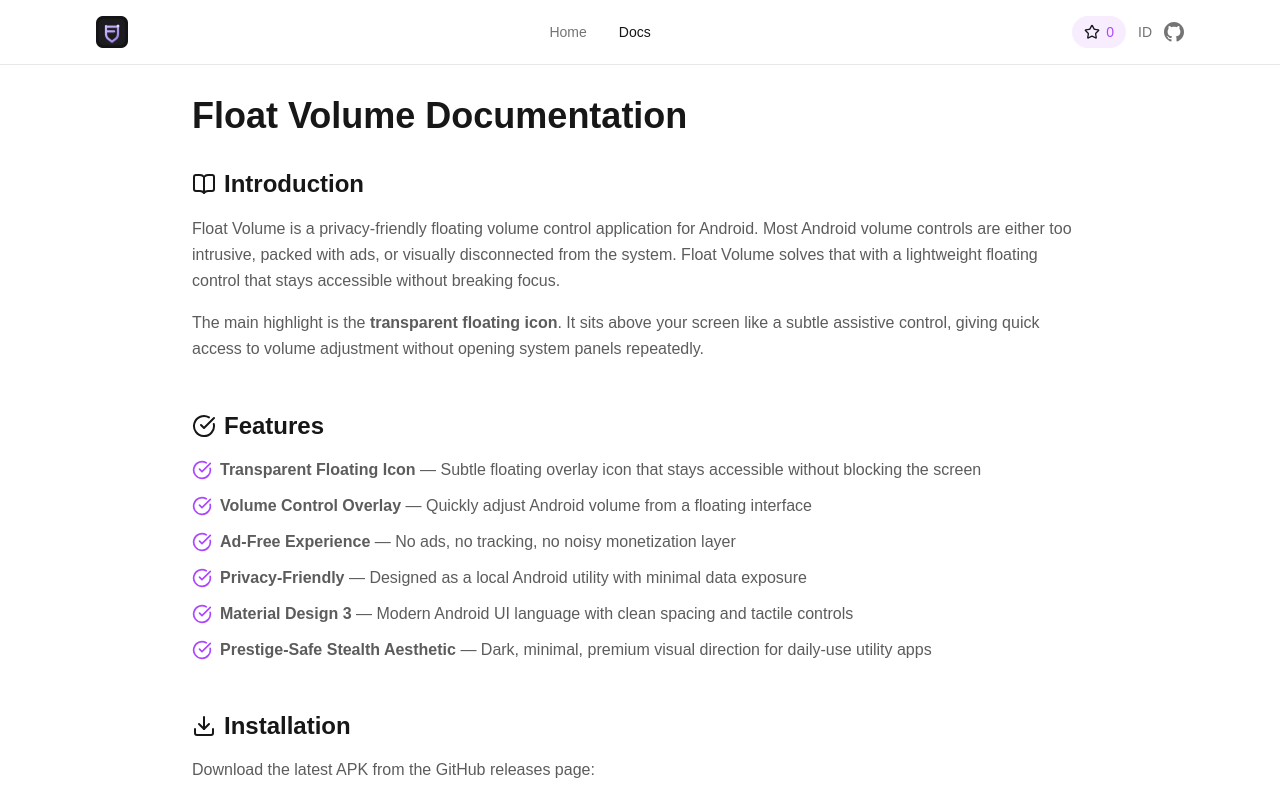
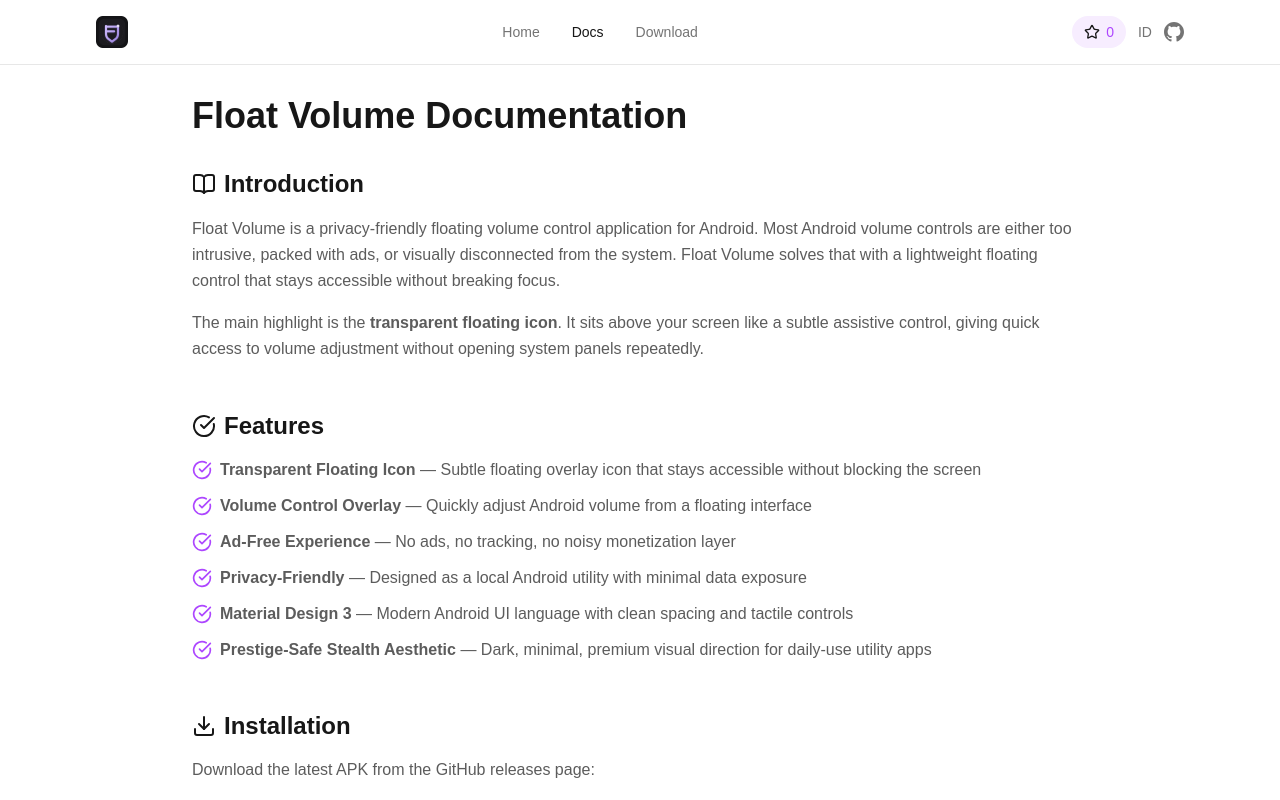
Before and after one commit to Curzyori/Web-Float-Volume, a Next.js app: page /en/docs in a window 1280 px wide. Shown: the top 800 px of the page. Built offline with nearby package versions, Linux system fonts and the light colour scheme.

Commit message:
fix: download URLs with tags, add Download nav link, all versions

```diff
--- a/src/app/[locale]/page.tsx
+++ b/src/app/[locale]/page.tsx
@@ -44,7 +44,7 @@ export default async function HomePage({
     ctaPrimary: locale === "id" ? "Unduh APK" : "Download APK",
     ctaSecondary: locale === "id" ? "Lihat di GitHub" : "View on GitHub",
     githubRepo: navProps.githubRepo,
-    downloadUrl: "https://github.com/Curzyori/float-volume/releases/latest",
+    downloadUrl: "https://github.com/Curzyori/float-volume/releases/tag/V3.2.0",
   };
 
   const featuresProps = {
@@ -95,7 +95,12 @@ export default async function HomePage({
     title: locale === "id" ? "Unduh" : "Download",
     latestVersion: "v3.2.0",
     versionLabel: locale === "id" ? "Versi Terbaru" : "Latest Version",
-    files: [{ name: "Float-Volume-v3.2.0.apk", url: "https://github.com/Curzyori/float-volume/releases/download/v3.2.0/Float-Volume-v3.2.0.apk" }],
+    files: [
+      { name: "Float-Volume-v3.2.0.apk", url: "https://github.com/Curzyori/float-volume/releases/download/V3.2.0/Float-Volume-v3.2.0.apk" },
+      { name: "Float-Volume-v3.1.0.apk", url: "https://github.com/Curzyori/float-volume/releases/download/V3.1.0/Float-Volume-v3.1.0.apk" },
+      { name: "Float-Volume-v3.0.0.apk", url: "https://github.com/Curzyori/float-volume/releases/download/V3.0.0/Float-Volume-v3.0.0.apk" },
+      { name: "Float-Volume-v2.0.0.apk", url: "https://github.com/Curzyori/float-volume/releases/download/V2.0.0/Float-Volume-v2.0.0.apk" },
+    ],
     sourceCodeLabel: locale === "id" ? "Source Code" : "Source Code",
     sourceUrl: "https://github.com/Curzyori/float-volume",
     githubRepo: navProps.githubRepo,
--- a/src/components/DownloadSection.tsx
+++ b/src/components/DownloadSection.tsx
@@ -43,7 +43,7 @@ export function DownloadSection({
   const styles = brandStyles[brandColor];
 
   return (
-    <section className="py-24 px-4 bg-secondary/30">
+    <section id="download" className="py-24 px-4 bg-secondary/30">
       <div className="mx-auto max-w-4xl text-center">
         <h2 className="text-3xl sm:text-4xl font-bold mb-4">{title}</h2>
 
--- a/src/components/Navbar.tsx
+++ b/src/components/Navbar.tsx
@@ -32,12 +32,13 @@ export function Navbar({ locale, logo, githubRepo, stars, brandColor }: NavbarPr
   const styles = brandStyles[brandColor];
 
   const labels = locale === "id"
-    ? { home: "Beranda", docs: "Dokumentasi" }
-    : { home: "Home", docs: "Docs" };
+    ? { home: "Beranda", docs: "Dokumentasi", download: "Unduh" }
+    : { home: "Home", docs: "Docs", download: "Download" };
 
   const navItems = [
     { href: `/${locale}`, label: labels.home },
     { href: `/${locale}/docs`, label: labels.docs },
+    { href: `/${locale}#download`, label: labels.download },
   ];
 
   const isActive = (href: string) => pathname === href;
```
